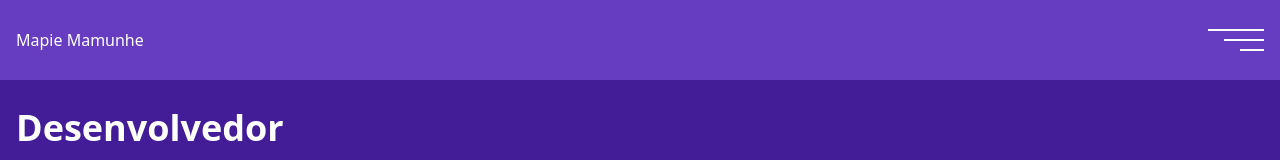
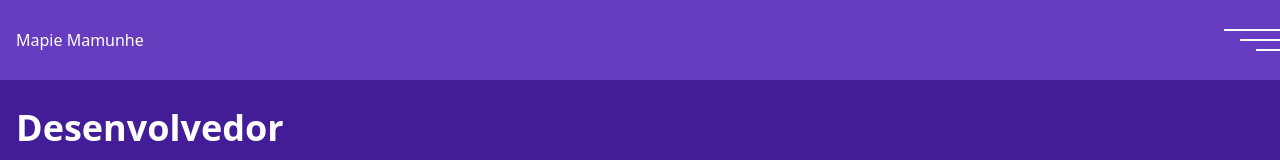
Before and after one commit to MapieMamunhe/my-portfolio, a Next.js app: page / in a window 1280 px wide. Shown: the top 160 px of the page. Built offline with nearby package versions, Linux system fonts and the light colour scheme.

Commit message:
Update Header tailwind classes to the component level

```diff
--- a/src/components/header/index.tsx
+++ b/src/components/header/index.tsx
@@ -5,8 +5,8 @@ import HamburgerMenu from "../hamburgerMenu";
 
 const Header: React.FC = () => {
   return (
-    <ul className="flex flex-row justify-between h-20  bg-[#663cc1] w-full items-center px-[16px]">
-      <li>Mapie Mamunhe</li>
+    <ul className="flex flex-row justify-between h-20  bg-[#663cc1] w-full items-center">
+      <li className="px-[16px]">Mapie Mamunhe</li>
       <li>
         <HamburgerMenu />
       </li>
```
